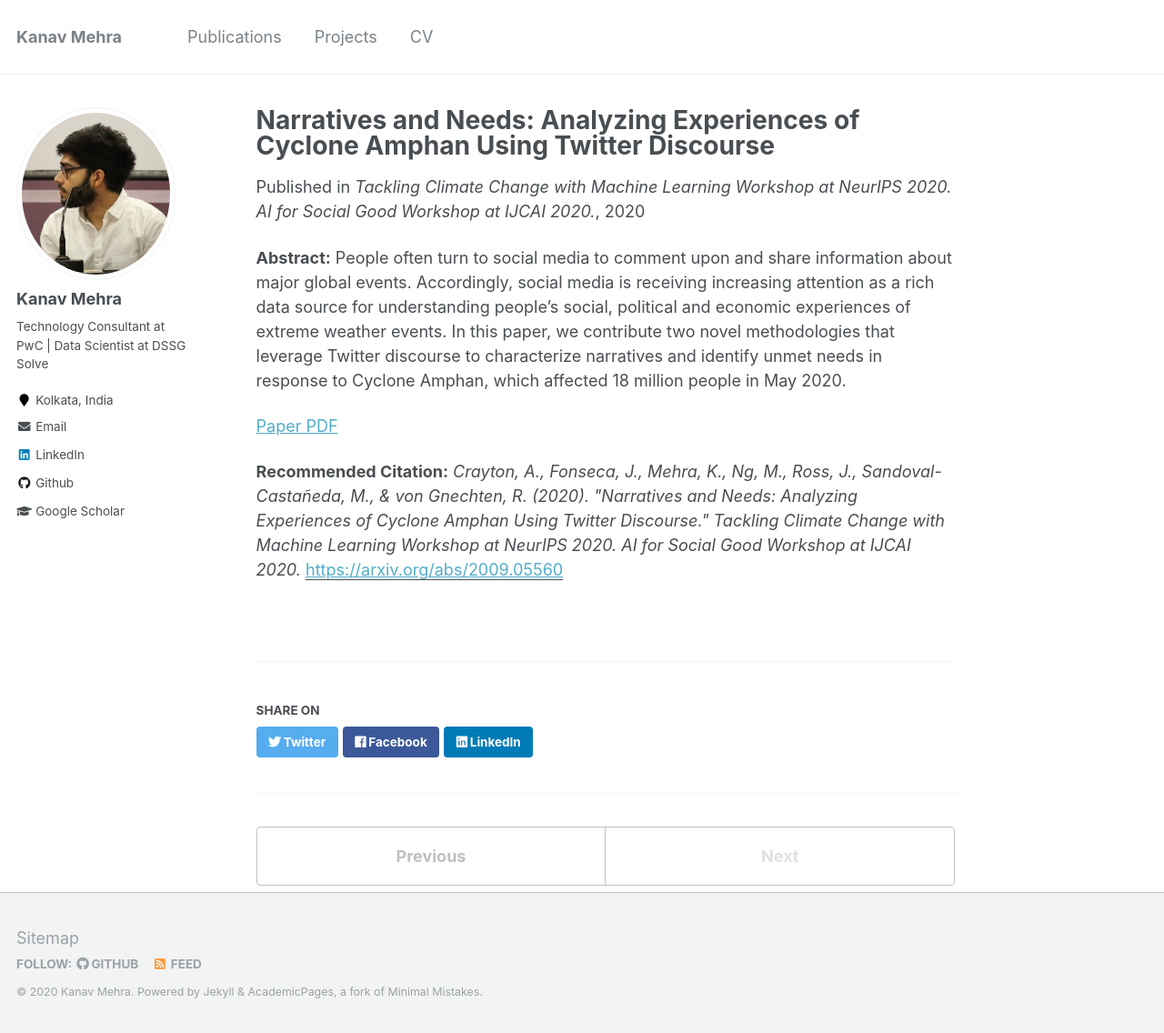
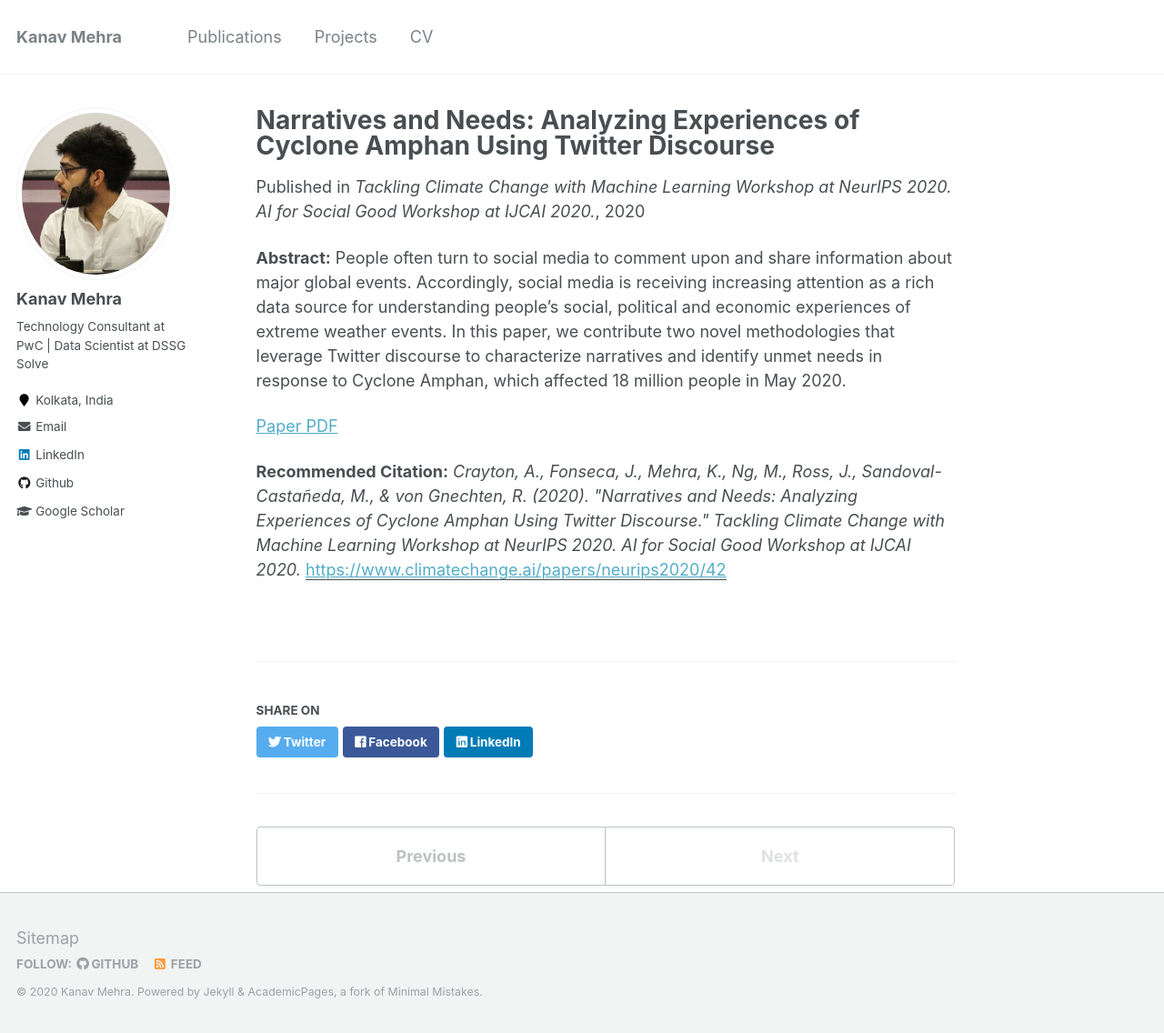
Before and after one commit to kanav-mehra/kanav-mehra.github.io, a Jekyll site: the page built from _publications/Amphan-2020.md, in a window 1280 px wide and 1136 px high. Shown: the whole window at 91% size. Built offline with Jekyll 4.4.1, drawn with Linux system fonts in a browser that asks for light colours; part of the change alters nothing that is shown.

Commit message:
Multiple changes

```diff
--- a/_publications/Amphan-2020.md
+++ b/_publications/Amphan-2020.md
@@ -5,11 +5,11 @@ permalink: /publication/Amphan-2020
 excerpt: 'In this paper, we contribute two novel methodologies that leverage Twitter discourse to characterize narratives and identify unmet needs in response to Cyclone Amphan, which affected 18 million people in May 2020.'
 date: 2020-09-10
 venue: 'Tackling Climate Change with Machine Learning Workshop at NeurIPS 2020. AI for Social Good Workshop at IJCAI 2020.'
-paperurl: 'https://arxiv.org/abs/2009.05560'
+paperurl: 'https://www.climatechange.ai/papers/neurips2020/42'
 citation: 'Crayton, A., Fonseca, J., Mehra, K., Ng, M., Ross, J., Sandoval-Castañeda, M., & von Gnechten, R. (2020). "Narratives and Needs: Analyzing Experiences of Cyclone Amphan Using Twitter Discourse." <i>Tackling Climate Change with Machine Learning Workshop at NeurIPS 2020. AI for Social Good Workshop at IJCAI 2020.</i>'
 ---
 
 <b>Abstract:</b>
 People often turn to social media to comment upon and share information about major global events. Accordingly, social media is receiving increasing attention as a rich data source for understanding people’s social, political and economic experiences of extreme weather events. In this paper, we contribute two novel methodologies that leverage Twitter discourse to characterize narratives and identify unmet needs in response to Cyclone Amphan, which affected 18 million people in May 2020.
 
-[Paper PDF](https://arxiv.org/abs/2009.05560)
+[Paper PDF](http://kanav-mehra.github.io/files/Amphan-2020.pdf)
```
